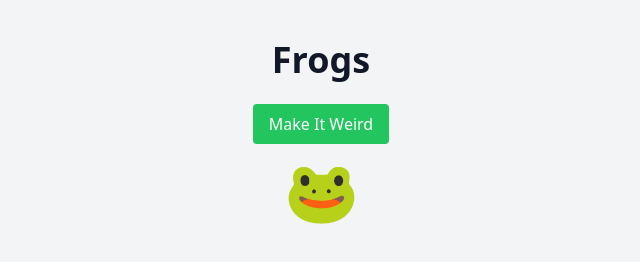
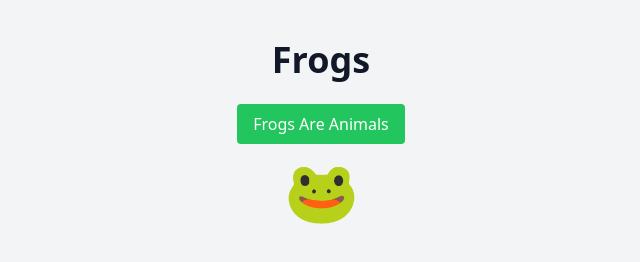
Before and after one commit to WhalesLoveSmash/frogs, a plain HTML site: page frontend/index.html in a window 1280 px wide. Shown: the whole page, without its empty margins (319-959 px from the left). Drawn offline with nearby package versions, Linux system fonts and the light colour scheme; files that its build step writes are made by us from their sources.

Commit message:
frogs are animals text

```diff
--- a/frontend/index.html
+++ b/frontend/index.html
@@ -17,7 +17,7 @@
 
     <div class="text-center mt-6">
         <button id="changeTitleBtn" class="bg-green-500 text-white px-4 py-2 rounded hover:bg-green-600">
-            Make It Weird
+            Frogs Are Animals
         </button>
     </div>
 
```
